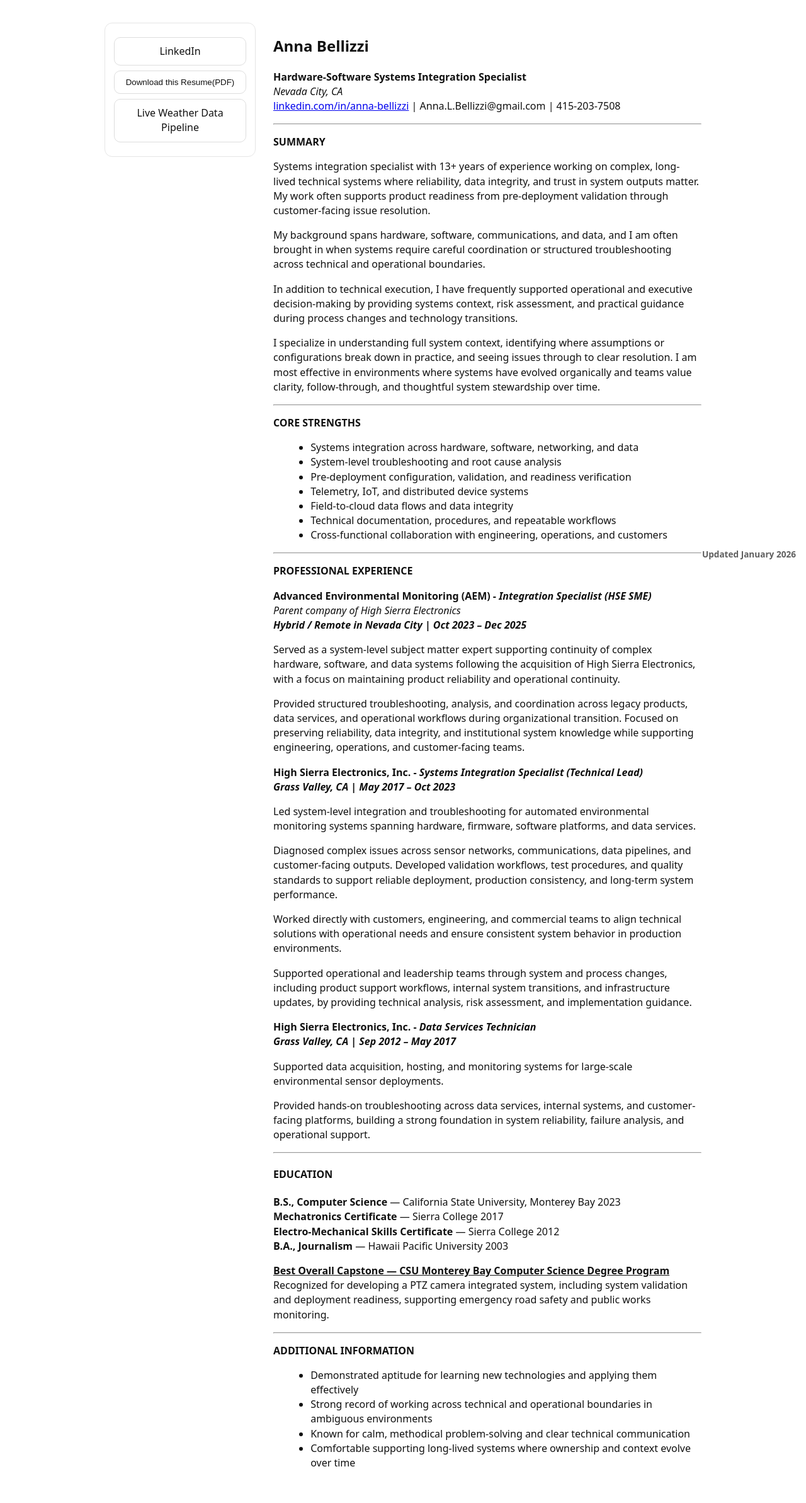
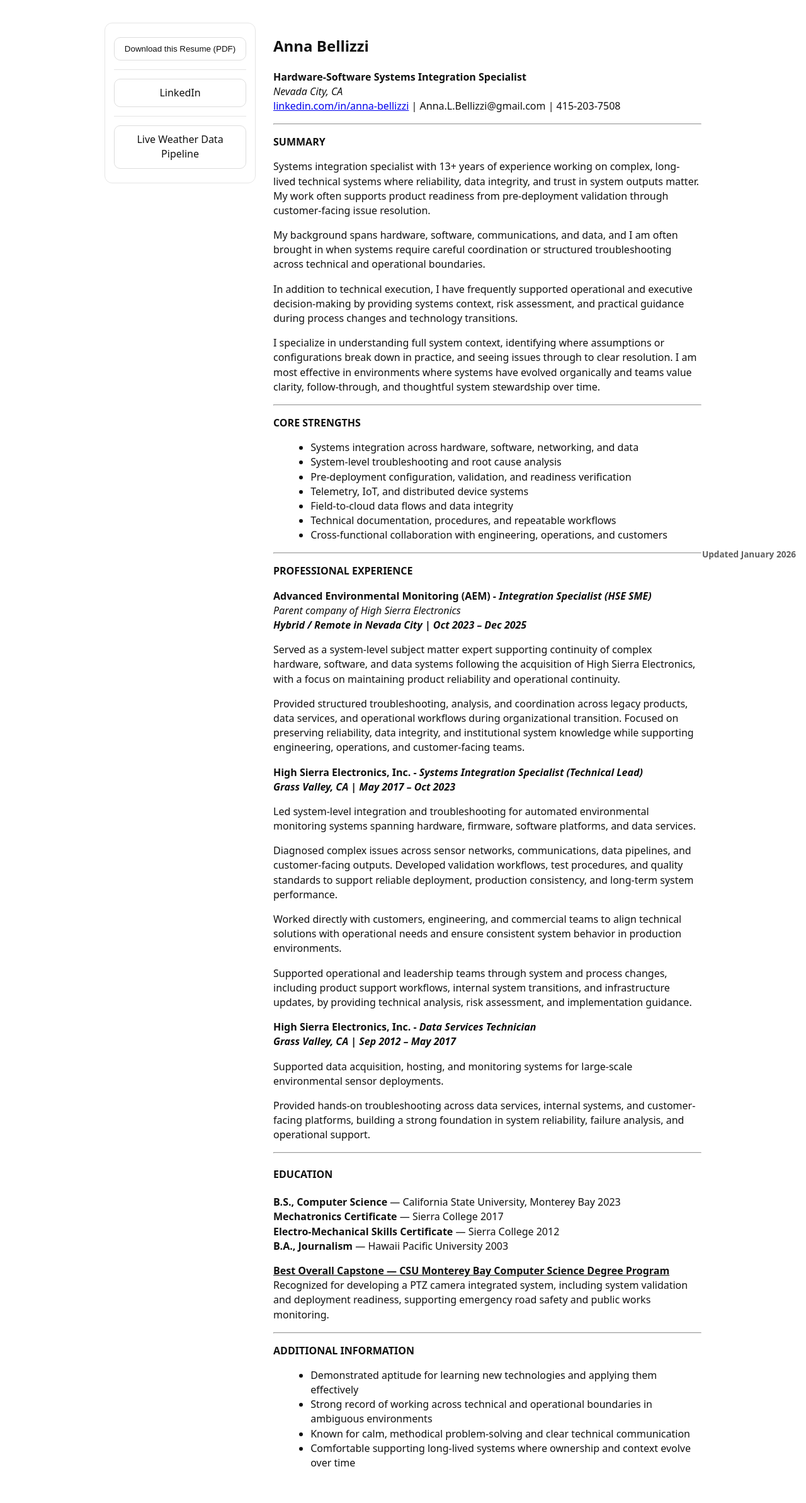
Before and after one commit to jostagirl/PublicResume, a Jekyll site: the page built from index.md, in a window 1280 px wide. Shown: the whole page at 63% size. Built offline with Jekyll 4.4.1, drawn with Linux system fonts in a browser that asks for light colours; our own code applies the rules of GitHub Pages for plain Markdown files.

Commit message:
Publish resume site update

```diff
--- a/_layouts/default.html
+++ b/_layouts/default.html
@@ -8,49 +8,143 @@
     <link rel="stylesheet" href="{{ '/assets/style.css' | relative_url }}">
 
     <style>
-      body { font-family: system-ui, Arial, sans-serif; line-height: 1.45; color: #111; }
-	  * { box-sizing: border-box; }
-      .wrap { max-width: 980px; margin: 0 auto; padding: 28px 16px; display: grid; grid-template-columns: 240px 1fr; gap: 28px; }
-      .side { position: sticky; top: 16px; align-self: start; border: 1px solid #e5e5e5; border-radius: 12px; padding: 14px; }
-      .side a, .side button { display: block; width: 100%; box-sizing: border-box; text-align: center; padding: 10px 10px; margin: 8px 0; border-radius: 10px; border: 1px solid #ddd; background: #fff; cursor: pointer; text-decoration: none; color: inherit; }
-      .side a:hover, .side button:hover { background: #f6f6f6; }
-      .content { min-width: 0; }
-      @media (max-width: 860px) { .wrap { grid-template-columns: 1fr; padding: 16px 12px; gap: 14px; } .side { position: static; padding: 12px; } .side a, .side button { padding: 12px 10px; margin: 8px 0; font-size: 16px; /* improves tap targets */ } }
+      body {
+        font-family: system-ui, Arial, sans-serif;
+        line-height: 1.45;
+        color: #111;
+      }
+
+      * {
+        box-sizing: border-box;
+      }
+
+      .wrap {
+        max-width: 980px;
+        margin: 0 auto;
+        padding: 28px 16px;
+        display: grid;
+        grid-template-columns: 240px 1fr;
+        gap: 28px;
+      }
+
+      .side {
+        position: sticky;
+        top: 16px;
+        align-self: start;
+        border: 1px solid #e5e5e5;
+        border-radius: 12px;
+        padding: 14px;
+      }
+
+      .side a,
+      .side button {
+        display: block;
+        width: 100%;
+        box-sizing: border-box;
+        text-align: center;
+        padding: 10px 10px;
+        margin: 8px 0;
+        border-radius: 10px;
+        border: 1px solid #ddd;
+        background: #fff;
+        cursor: pointer;
+        text-decoration: none;
+        color: inherit;
+      }
+
+      .side a:hover,
+      .side button:hover {
+        background: #f6f6f6;
+      }
+
+      .content {
+        min-width: 0;
+      }
+
+      @media (max-width: 860px) {
+        .wrap {
+          grid-template-columns: 1fr;
+          padding: 16px 12px;
+          gap: 14px;
+        }
+
+        .side {
+          position: static;
+          padding: 12px;
+        }
+
+        .side a,
+        .side button {
+          padding: 12px 10px;
+          margin: 8px 0;
+          font-size: 16px;
+        }
+      }
+
       @media print {
-        .side { display: none; }
-        .wrap { display: block; padding: 0; }
-        a[href]:after { content: ""; }
+        .side {
+          display: none;
+        }
+
+        .wrap {
+          display: block;
+          padding: 0;
+        }
+
+        a[href]:after {
+          content: "";
+        }
       }
     </style>
   </head>
+
   <body>
     <main class="wrap">
       <aside class="side" aria-label="Resume links">
-        <a href="{{ page.linkedin | default: 'https://www.linkedin.com/in/anna-bellizzi/' }}" target="_blank" rel="noopener">LinkedIn</a>
 
-		<button type="button" onclick="window.print()">Download this Resume(PDF)</button>
-
-		{% if page.cover_letter or page.statement_of_purpose %}
-			<hr style="margin: 14px 0; border: none; border-top: 1px solid #e5e5e5;">
+        <!-- Primary downloads -->
+        <button type="button" onclick="window.print()">
+          Download this Resume (PDF)
+        </button>
 
         {% if page.cover_letter %}
-				<a href="{{ page.cover_letter }}" download>Cover Letter
+          <a href="{{ page.cover_letter }}" download>
+            Download Cover Letter
           </a>
         {% endif %}
 
         {% if page.statement_of_purpose %}
-				<a href="{{ page.statement_of_purpose }}" download>Statement of Purpose
+          <a href="{{ page.statement_of_purpose }}" download>
+            Download SoP
           </a>
         {% endif %}
-		{% endif %}
 
+        <!-- Divider after downloads -->
+        <hr style="margin: 14px 0; border: none; border-top: 1px solid #e5e5e5;">
+
+        <!-- Profile -->
+        <a
+          href="{{ page.linkedin | default: 'https://www.linkedin.com/in/anna-bellizzi/' }}"
+          target="_blank"
+          rel="noopener"
+        >
+          LinkedIn
+        </a>
+
+        <!-- Projects -->
         {% unless page.hide_weather_project %}
-			<a href="{{ page.data | default: 'https://data.annabellizzi.com/' }}"
+          <hr style="margin: 14px 0; border: none; border-top: 1px solid #e5e5e5;">
+
+          <a
+            href="{{ page.data | default: 'https://data.annabellizzi.com/' }}"
             target="_blank"
             title="Data Pipeline Project using live weather telemetry"
-			rel="noopener">Live Weather Data Pipeline
+            rel="noopener"
+          >
+            Live Weather Data Pipeline
           </a>
         {% endunless %}
+
       </aside>
 
       <article class="content">
```
Lines whose indentation alone changed are shown as unchanged.
